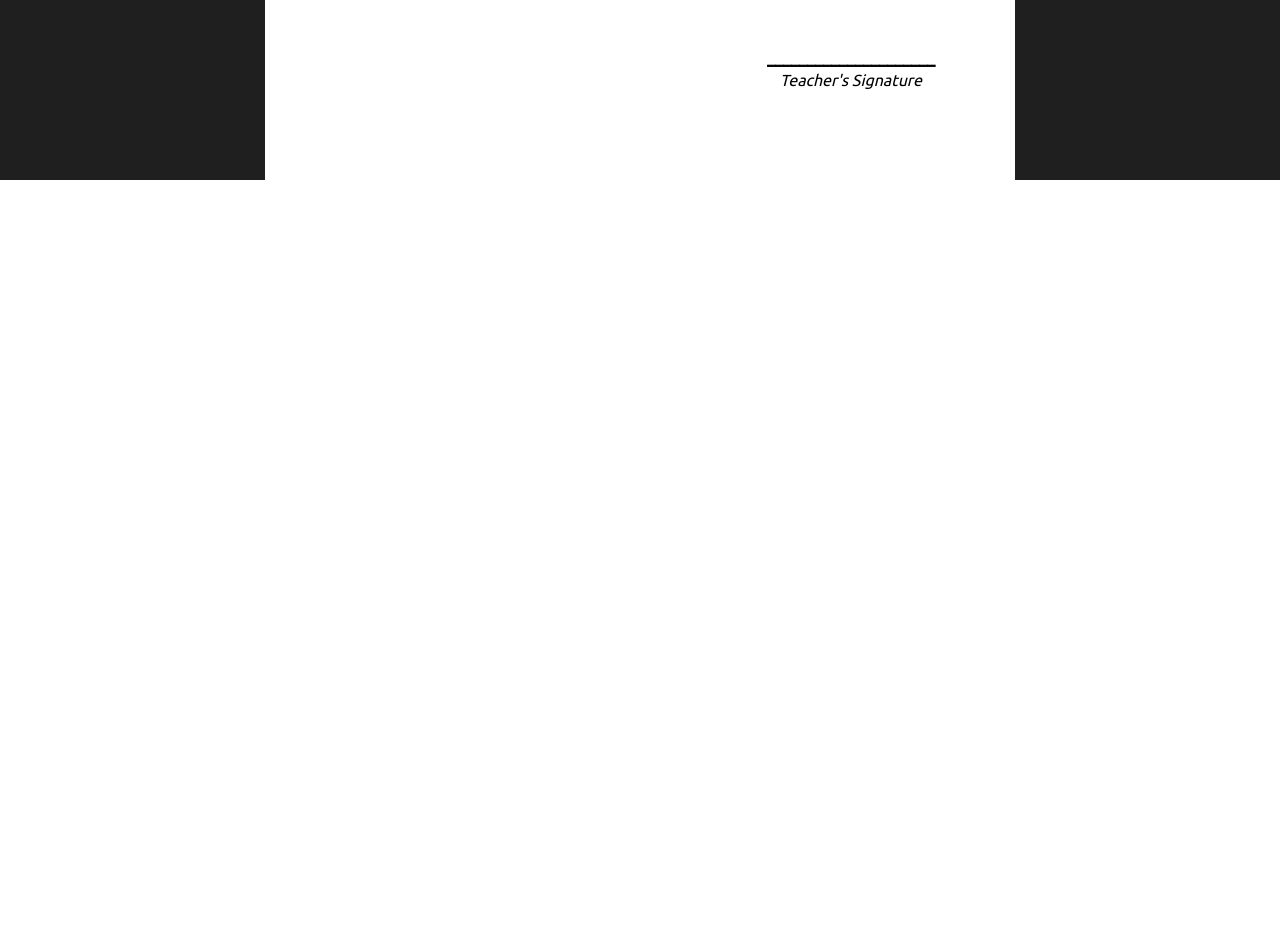
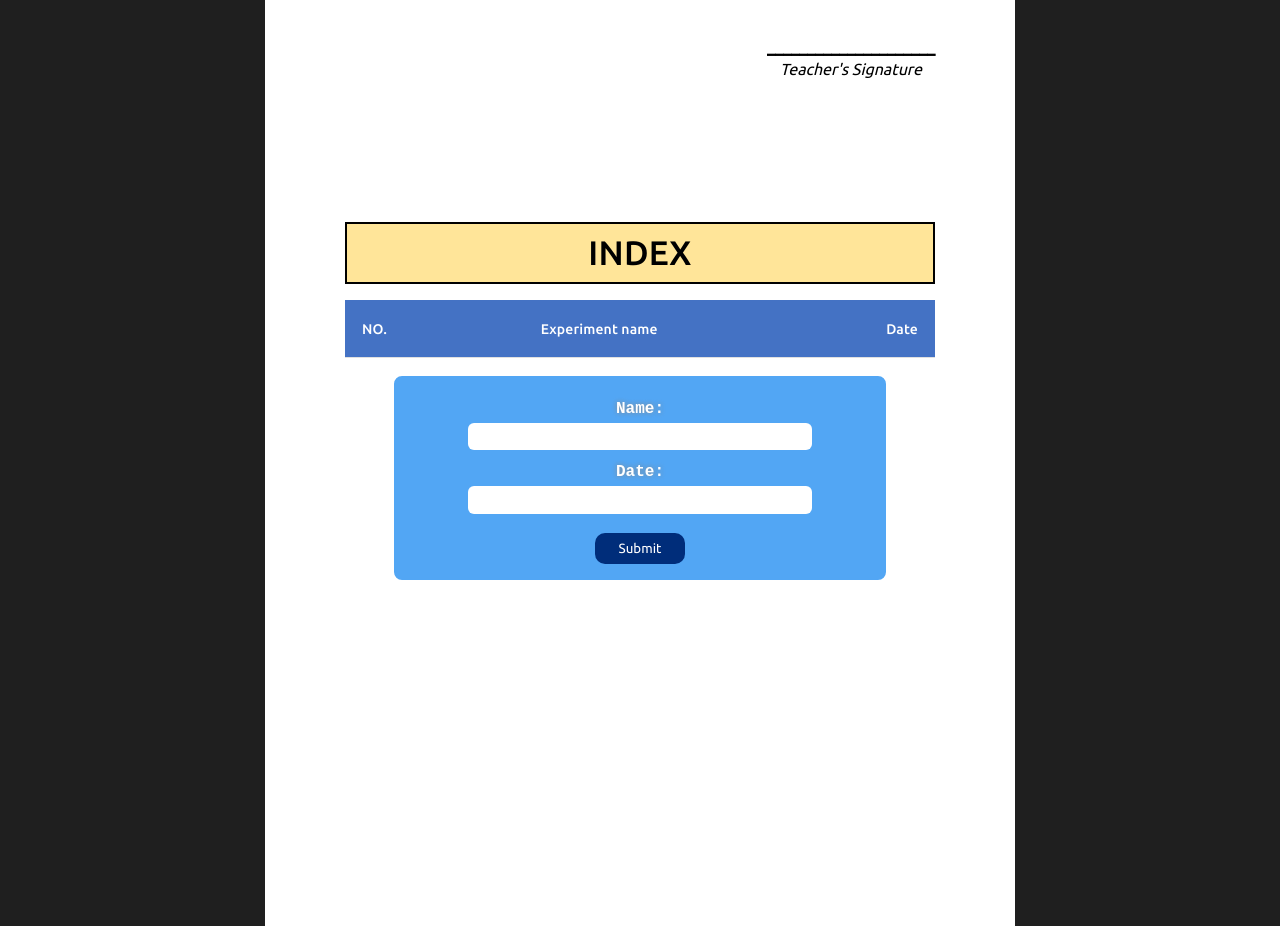
Before and after one commit to adnansid99/dti-cover-gen, a React (Vite) app: page / in a window 1280 px wide. Shown: the part 880-1806 px from the top of the page. Before the commit the page ends 1060 px from the top, so only its background shows below. Built offline with nearby package versions, Linux system fonts and the light colour scheme.

Commit message:
added Index support (from SaidulBadhon)

```diff
--- a/src/App.jsx
+++ b/src/App.jsx
@@ -4,6 +4,7 @@ import MainPage from "./components/MainPage";
 import SubPages from "./components/SubPages";
 import ControlPointIcon from "@mui/icons-material/ControlPoint";
 import RemoveCircleOutlineIcon from "@mui/icons-material/RemoveCircleOutline";
+import IndexPage from "./components/IndexPage";
 
 const initSubTo = [
   "Teacher's name",
@@ -139,7 +140,7 @@ export default function App() {
             gap: 6,
           }}
         >
-          {/* my code here */}
+          {/* Main cover page */}
           <MainPage
             props={{
               initSubTo,
@@ -150,8 +151,11 @@ export default function App() {
             }}
           />
 
+          {/* Index Page */}
+          <IndexPage />
+
+          {/* Sub cover pages */}
           {[...Array(subPages)].map((_, subPagesNo) => {
-            let isSubPage = true;
             return (
               <SubPages
                 key={subPagesNo}
@@ -160,13 +164,10 @@ export default function App() {
                   submittedByData,
                   subject,
                   subPagesNo,
-                  isSubPage,
                 }}
               />
             );
           })}
-
-          {/* my code here */}
         </Box>
       </Box>
     </Box>
--- /dev/null
+++ b/src/components/IndexPage.jsx
@@ -0,0 +1,141 @@
+import {
+  Box,
+  Fade,
+  IconButton,
+  Table,
+  TableBody,
+  TableCell,
+  TableContainer,
+  TableHead,
+  TableRow,
+  Typography,
+} from "@mui/material";
+import DeleteRoundedIcon from "@mui/icons-material/DeleteRounded";
+import { useState } from "react";
+
+const data = [];
+export default function IndexPage() {
+  const [items, setItems] = useState(data);
+
+  const [name, setName] = useState("");
+  const [date, setDate] = useState("");
+
+  const styles = {
+    border: {
+      border: "1px #8eaadb solid",
+      fontWeight: 500,
+      fontSize: 12,
+      padding: 1,
+    },
+  };
+
+  console.log(items);
+
+  const [showDeleteButton, setShowDeleteButton] = useState(false);
+
+  const handleAddItem = () => {
+    const newItem = {
+      id: items.length + 1,
+      name: name,
+      date: date,
+    };
+    setItems([...items, newItem]);
+  };
+  return (
+    <Box sx={{ minHeight: "90vh", maxHeight: "100%", paddingTop: "6rem" }}>
+      <Box
+        sx={{
+          backgroundColor: "#ffe599",
+          border: `2px #000 solid`,
+          padding: "8px 32px",
+          display: "flex",
+          justifyContent: "center",
+          alignItems: "center",
+          marginBottom: "1rem",
+        }}
+      >
+        <Typography variant="h4" sx={{ fontWeight: "500" }}>
+          INDEX
+        </Typography>
+      </Box>
+      <TableContainer>
+        <Table aria-label="simple table">
+          <TableHead sx={{ backgroundColor: "#4472c4" }}>
+            <TableRow sx={{ ...styles.border, border: "1px #4472c4 solid" }}>
+              <TableCell sx={{ color: "#FFF" }}>NO.</TableCell>
+              <TableCell sx={{ color: "#FFF" }} align="center">
+                Experiment name
+              </TableCell>
+              <TableCell sx={{ color: "#FFF", minWidth: 100 }} align="right">
+                Date
+              </TableCell>
+            </TableRow>
+          </TableHead>
+
+          <TableBody>
+            {items.map((row, index) => (
+              <TableRow
+                key={row.name}
+                sx={{
+                  border: "1px #8eaadb solid",
+                  "&:nth-child(odd)": {
+                    backgroundColor: "#d9e2f3",
+                  },
+                  "&:nth-child(even)": {
+                    backgroundColor: "#FFF",
+                  },
+                }}
+              >
+                <TableCell
+                  sx={{
+                    ...styles.border,
+                    height: 60,
+                    p: 0,
+                  }}
+                  component="th"
+                  scope="row"
+                  align="center"
+                  onMouseEnter={() => setShowDeleteButton(true)}
+                  onMouseLeave={() => setShowDeleteButton(false)}
+                >
+                  <span>{index + 1}</span>
+
+                  <Fade in={showDeleteButton} mountOnEnter unmountOnExit>
+                    <IconButton
+                      onClick={() =>
+                        setItems((e) => e.filter((item) => item.id !== row.id))
+                      }
+                    >
+                      <DeleteRoundedIcon sx={{ fill: "red" }} />
+                    </IconButton>
+                  </Fade>
+                </TableCell>
+                <TableCell sx={styles.border} component="th" scope="row">
+                  {row.name}
+                </TableCell>
+                <TableCell sx={styles.border} align="right">
+                  {row.date}
+                </TableCell>
+              </TableRow>
+            ))}
+          </TableBody>
+        </Table>
+      </TableContainer>
+      <Box className="no-print input-styling">
+        Name:
+        <input
+          type="text"
+          value={name}
+          onChange={(e) => setName(e.target.value)}
+        />
+        Date:
+        <input
+          type="text"
+          value={date}
+          onChange={(e) => setDate(e.target.value)}
+        />
+        <button onClick={() => handleAddItem()}>Submit</button>
+      </Box>
+    </Box>
+  );
+}
--- a/src/index.css
+++ b/src/index.css
@@ -16,3 +16,49 @@
     size: A4;
   }
 }
+
+.input-styling {
+  display: flex;
+  flex-direction: column;
+  justify-content: center;
+  align-items: center;
+  /* width: 100%; */
+  font-family: "Courier New", Courier, monospace !important;
+  font-size: 1rem;
+  text-shadow: 0px 0px 5px rgba(139, 139, 139, 0.962);
+  font-weight: 700;
+  padding: 1rem 0;
+  margin: 1rem 8%;
+  padding-top: 1.5rem;
+  background-color: rgb(82, 166, 244);
+  border: 2px solid;
+  border-radius: 10px;
+  color: rgb(255, 255, 255);
+}
+
+.input-styling input {
+  margin-bottom: 0.8rem;
+  border: 1px solid rgb(8, 96, 101);
+  border: none;
+  padding: 0.4rem 1.5rem;
+  margin-top: 0.3rem;
+  border-radius: 6px;
+  text-align: center;
+  outline: none;
+  width: 70%;
+  max-width: 50vh;
+}
+
+.input-styling button {
+  background: rgb(0, 45, 122);
+  padding: 0.5rem 1.5rem;
+  margin-top: 0.4rem;
+  border-radius: 10px;
+  border: none;
+  color: rgb(255, 255, 255);
+}
+
+.input-styling button:hover {
+  background: rgb(1, 66, 180);
+  cursor: pointer;
+}
```
